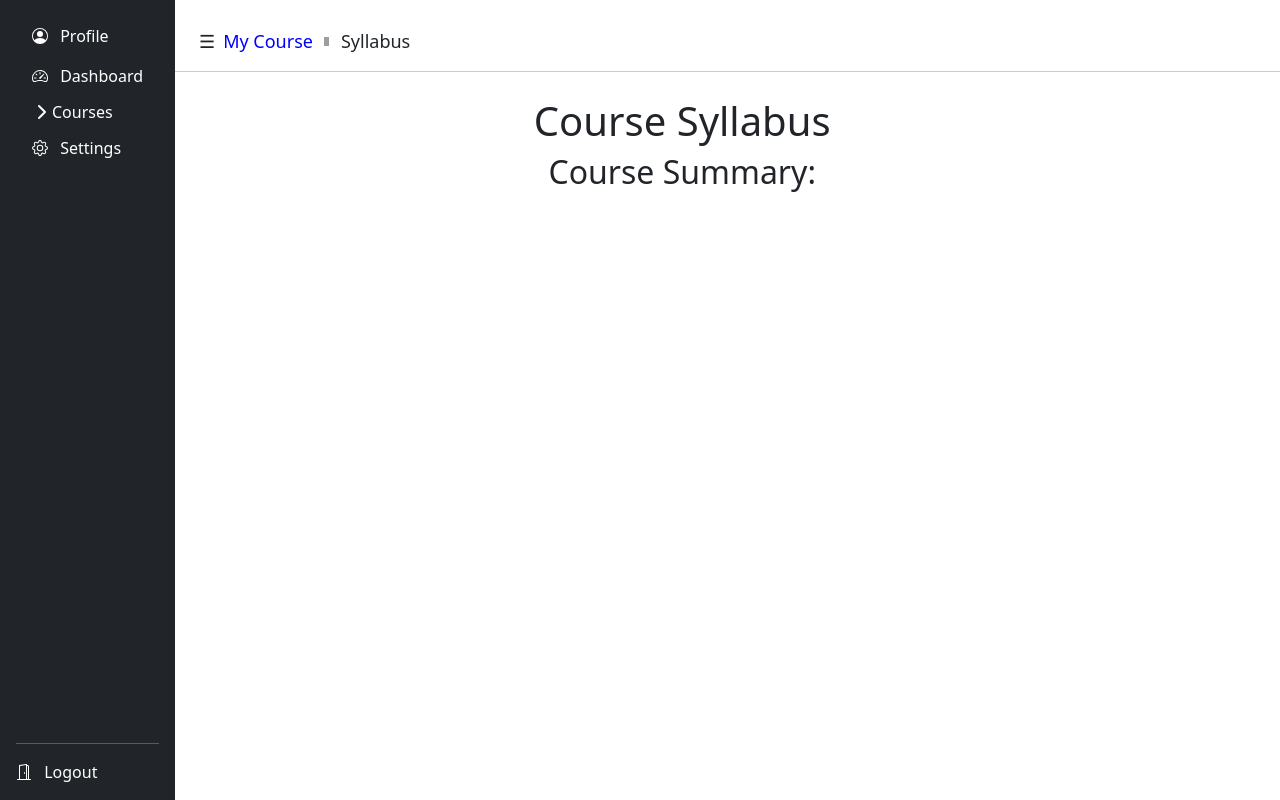
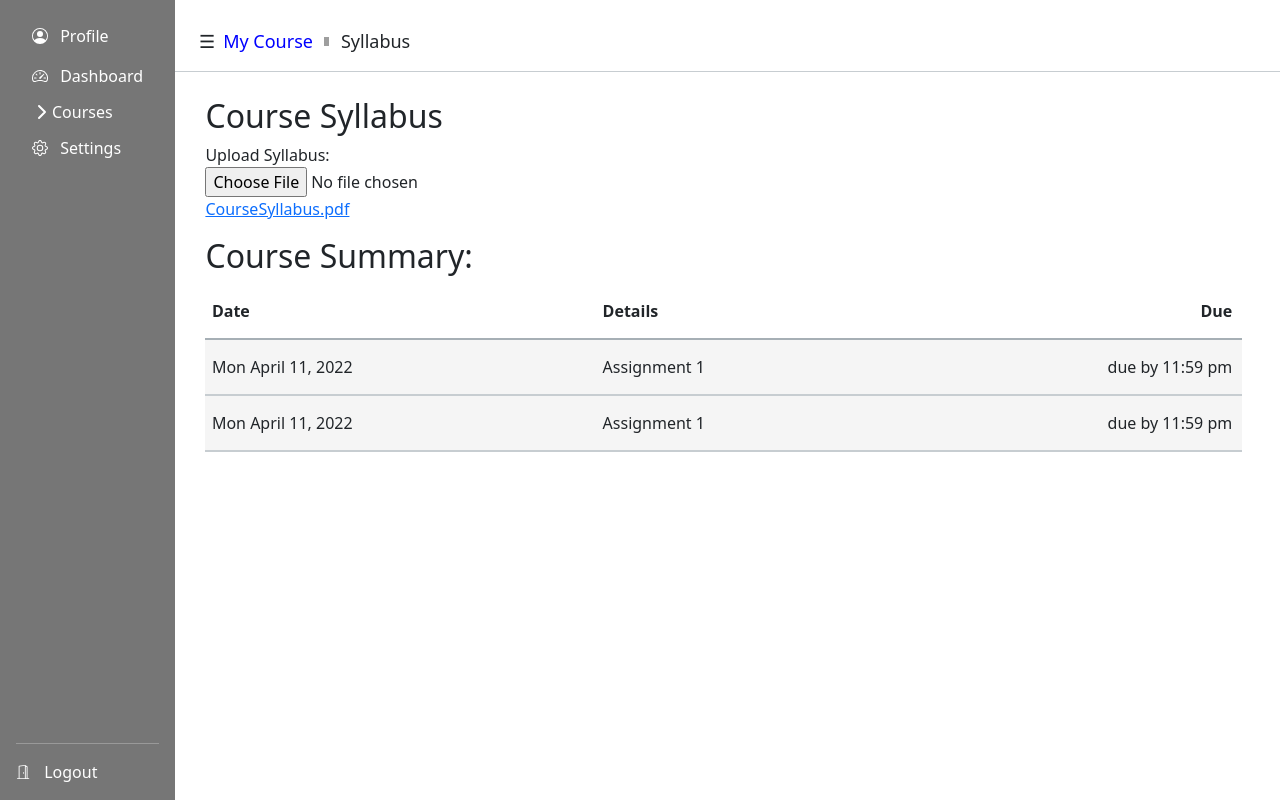
Before and after one commit to liuming1997/mpcs_52553_final, a Flask app: page /courses/syllabus in a window 1280 px wide. Run offline with Flask 2, Linux system fonts and the light colour scheme; grey boxes are pictures that could not be loaded.

Commit message:
+ Add assignment list and syllabus upload front end to courses/syllabus + Style assignment list table + Style sidebar w/ correct color from canvas

```diff
--- a/static/css/courses.css
+++ b/static/css/courses.css
@@ -70,15 +70,16 @@
     display: flex;
     flex-direction: column;
     align-self: center;
-    align-items: center;
+    /* align-items: center; */
     margin-left: 24px;
     padding-top: 1%;
     padding-left: .5%;
-    padding-right: 5%;
+    padding-right: 3.5%;
     padding-bottom: 1%;
     box-sizing: border-box;
-    width: 80%;
+    width: 85%;
     position: absolute;
+    text-align: left;
 
 }
 
@@ -243,3 +244,37 @@ Announcements row styling
 h3 {
     position: relative;
 }
+
+/*
+   SYLLABUS STYLING
+ */
+
+.syllabus_assign_table_header {
+    border-bottom: 2px solid;
+    border-color: #a6afb5;
+}
+
+th, td {
+    padding: 10px;
+    padding-left: 6.5px;
+    padding-bottom: 15px;
+    padding-top: 15px;
+}
+
+.syllabus_assign_table_body {
+    background-color: #f5f5f5;
+}
+
+.syllabus_assign_table_due_header {
+    border-bottom: #c7cdd1;
+    border-bottom-width: 2px;
+}
+
+.syllabus_assign_table_due_header, .syllabus_assign_table_due_item {
+    text-align: right !important;
+}
+
+.syllabus_assign_table_body_row {
+    border-bottom: 2px solid;
+    border-color: #c7cdd1;
+}
--- a/static/css/sidebars.css
+++ b/static/css/sidebars.css
@@ -97,3 +97,7 @@ main {
         width: min-content !important;
     }
 }
+
+.bg-dark {
+  background-color: #767676 !important;
+}
--- a/templates/courses/syllabus.html
+++ b/templates/courses/syllabus.html
@@ -20,8 +20,38 @@
     <!-- <div id = "right_of_header"></div> -->
 </div>
 <div id="course_section_content_body">
-    <h1>Course Syllabus</h1>
+    <h2>Course Syllabus</h2>
+    <!-- dealing with input files here  ! -->
+    <!-- https://developer.mozilla.org/en-US/docs/Web/HTML/Element/input/file -->
+    <label for="syllabus">Upload Syllabus:</label>
+
+    <input type="file"
+           id="syllabus" name="syllabus"
+           accept="image/png, image/jpeg">
+
+    <p><a href="#">CourseSyllabus.pdf</a></p>
     <h2>Course Summary:</h2>
+    <table class="syllabus_assign_table">
+        <thead class="syllabus_assign_table_header">
+        <tr>
+           <th class="syllabus_assign_table_date_header">Date</th>
+            <th class="syllabus_assign_table_details_header">Details</th>
+            <th class="syllabus_assign_table_due_header">Due</th>
+        </tr>
+        </thead>
+        <tbody class="syllabus_assign_table_body">
+        <tr class="syllabus_assign_table_body_row">
+            <td class="syllabus_assign_table_date_item">Mon April 11, 2022</td>
+            <td class="syllabus_assign_table_details_item">Assignment 1</td>
+            <td class="syllabus_assign_table_due_item">due by 11:59 pm</td>
+        </tr>
+        <tr class="syllabus_assign_table_body_row">
+            <td class="syllabus_assign_table_date_item">Mon April 11, 2022</td>
+            <td class="syllabus_assign_table_details_item">Assignment 1</td>
+            <td class="syllabus_assign_table_due_item">due by 11:59 pm</td>
+        </tr>
+        </tbody>
+    </table>
 </div>
 
 {% endblock %}
--- a/templates/layout.html
+++ b/templates/layout.html
@@ -117,7 +117,7 @@
       </li>
       <li>
         <button class="btn btn-toggle align-items-center rounded collapsed text-white" data-bs-toggle="collapse" data-bs-target="#dashboard-collapse" aria-expanded="false">
-          <span class="sidenav_text">Courses</span>
+          <span class="sidenav_text">  Courses</span>
         </button>
         <div class="collapse" id="dashboard-collapse">
           <ul class="btn-toggle-nav list-unstyled fw-normal pb-1 small">
@@ -141,7 +141,7 @@
     <hr>
     <div class="dropdown">
       <a href="/logout" class="nav-link text-white">
-        <svg xmlns="http://www.w3.org/2000/svg" width="16" height="16" fill="currentColor" class="bi bi-door-open me-2" viewBox="0 0 16 16">
+        <svg xmlns="http://www.w3.org/2000/svg" width="16" height="16" fill="currentColor" class="bi bi-door-open me-2" viewBox="0 0 18 16">
           <path d="M8.5 10c-.276 0-.5-.448-.5-1s.224-1 .5-1 .5.448.5 1-.224 1-.5 1z"/>
           <path d="M10.828.122A.5.5 0 0 1 11 .5V1h.5A1.5 1.5 0 0 1 13 2.5V15h1.5a.5.5 0 0 1 0 1h-13a.5.5 0 0 1 0-1H3V1.5a.5.5 0 0 1 .43-.495l7-1a.5.5 0 0 1 .398.117zM11.5 2H11v13h1V2.5a.5.5 0 0 0-.5-.5zM4 1.934V15h6V1.077l-6 .857z"/>
         </svg>
```
